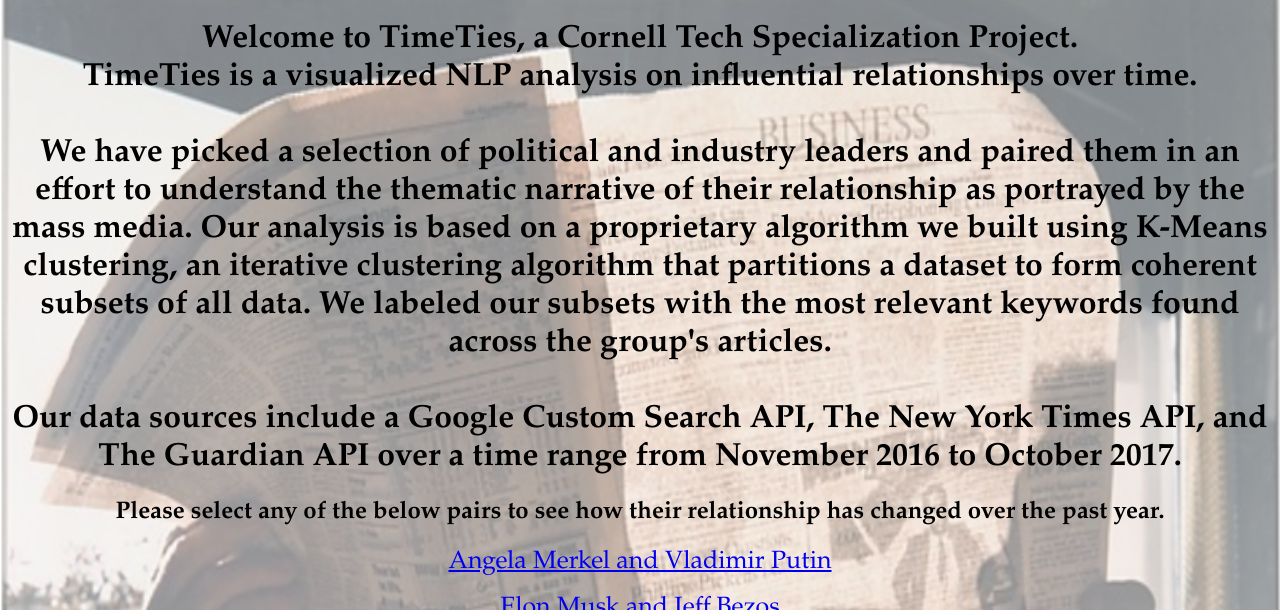
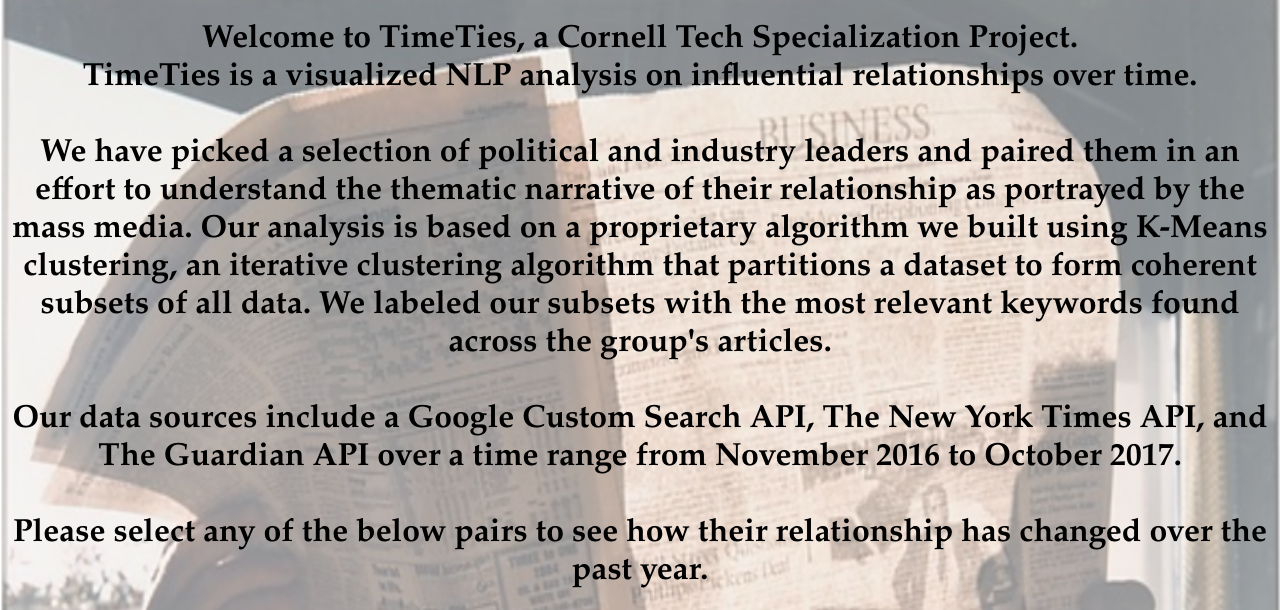
Before and after one commit to cgp48cornelltech/TimeTies, a plain HTML site: page index.html in a window 1280 px wide. Shown: the top 610 px of the page. Drawn offline with Linux system fonts and the light colour scheme.

Commit message:
updates to homepage

```diff
--- a/css/main.css
+++ b/css/main.css
@@ -21,7 +21,7 @@ h2 {
 
 a {
     	font-family: Didot, "Didot LT STD", "Hoefler Text", Garamond, "Times New Roman", serif;
-    font-size: 25px;
+    font-size: 30px;
 }
 
 .tableauPlaceholder
--- a/index.html
+++ b/index.html
@@ -18,9 +18,9 @@
         We labeled our subsets with the most relevant keywords found across the group's articles.
         <br><br>
         Our data sources include a Google Custom Search API, The New York Times API, and The Guardian API over a time range from November 2016 to October 2017.
-</h1>
 
-<h2> Please select any of the below pairs to see how their relationship has changed over the past year.</h2>
+<br> <br>
+Please select any of the below pairs to see how their relationship has changed over the past year.</h1>
 
 <div style="width:800px; margin:0 auto;">
 
```
